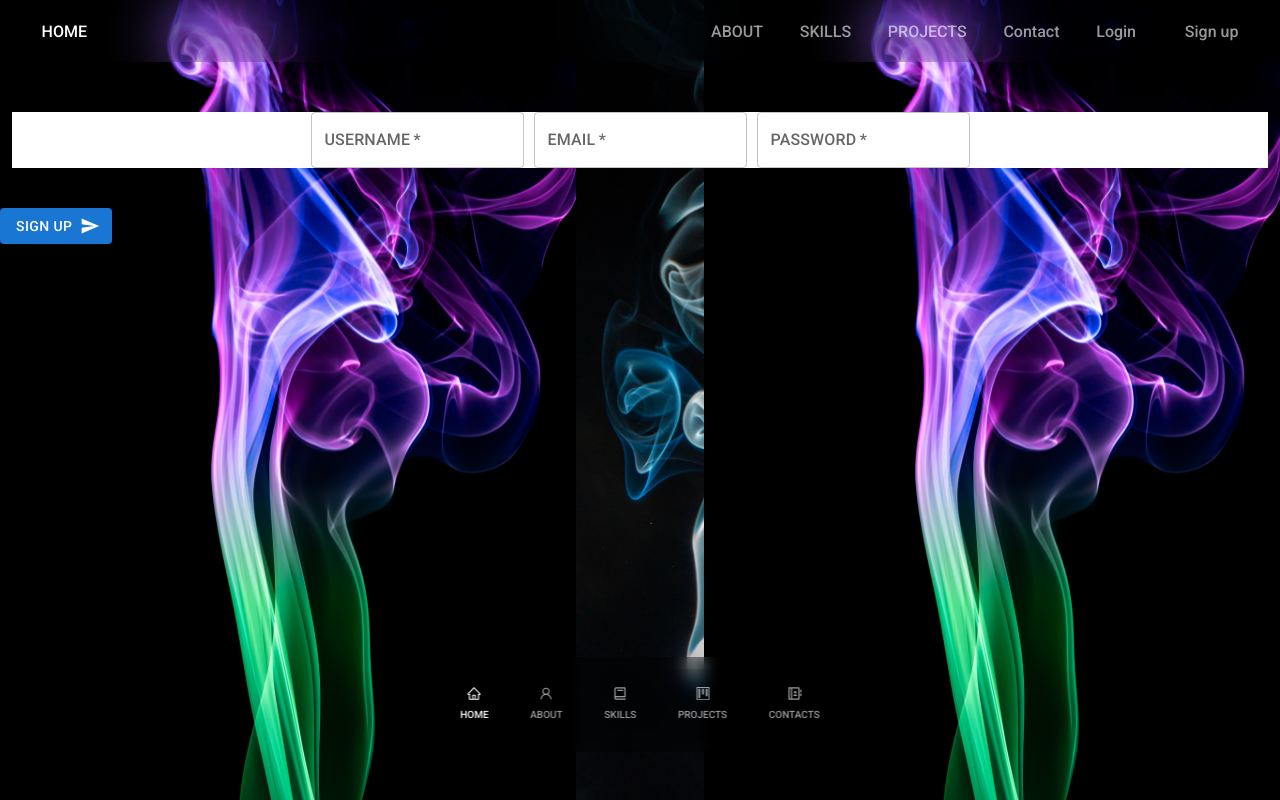
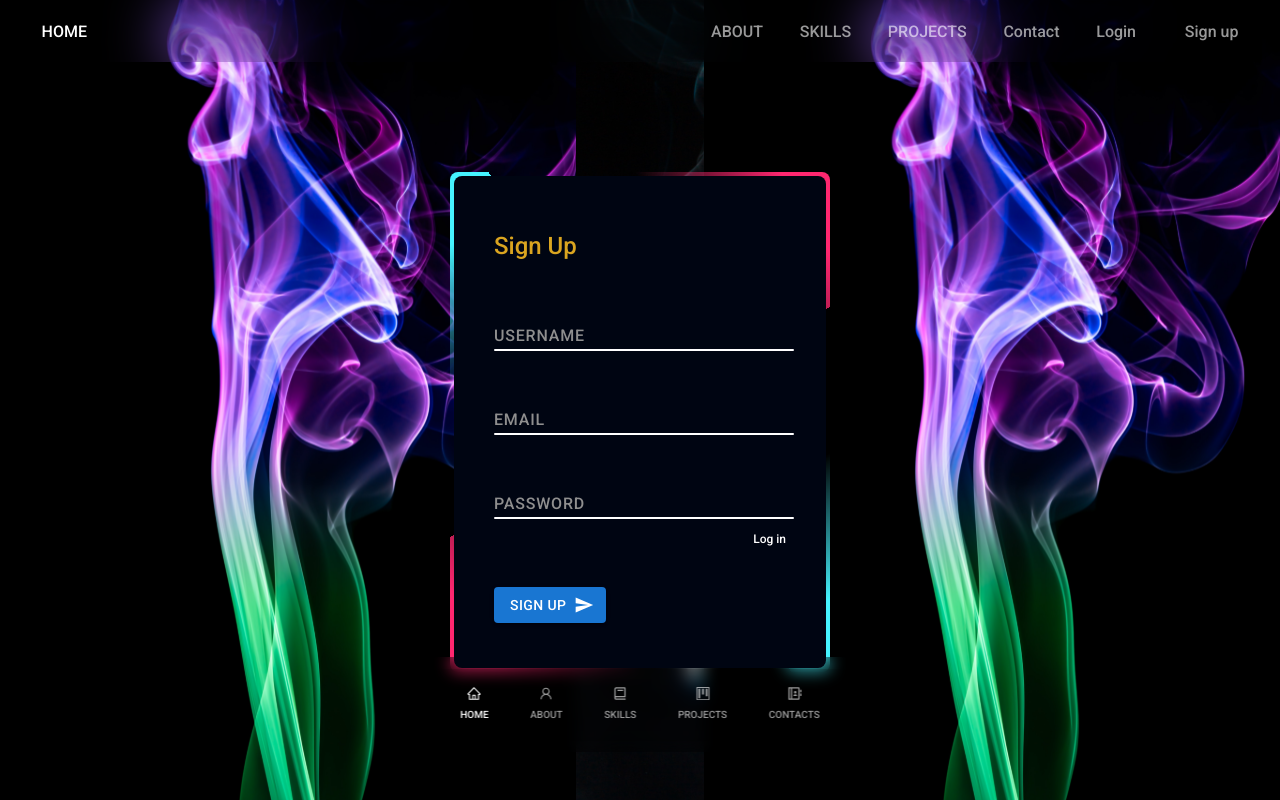
Before and after one commit to Lucky-Yadav/Lucky-Yadav, a React (Create React App) app in the folder Portfolio/: page /Signup in a window 1280 px wide. Built offline with nearby package versions, Linux system fonts and the light colour scheme.

Commit message:
Update Auth and Nav

```diff
--- a/Portfolio/src/components/auth/Auth.css
+++ b/Portfolio/src/components/auth/Auth.css
@@ -16,15 +16,21 @@
     min-height: 90vh;
     /* background: #23242a; */
   }
-  .boxa {
+  .boxa, .boxb {
     position: relative;
     width: 380px;
     height: 420px;
+    /* height: auto; */
     /* background: #1c1c1c; */
     border-radius: 8px;
     overflow: hidden;
   }
-  .boxa::before {
+  .boxb {
+    height: 500px;
+  }
+  .boxa::before,
+  .boxb::before
+   {
     content: '';
     position: absolute;
     top: -50%;
@@ -36,7 +42,13 @@
     transform-origin: bottom right;
     animation: animate1 6s linear infinite;
   }
-  .boxa::after {
+  .boxb::before {
+    height: 500px;
+    animation: animate2 6s linear infinite;
+  }
+  .boxa::after,
+  .boxb::after
+   {
     content: '';
     position: absolute;
     top: -50%;
@@ -49,12 +61,19 @@
     animation: animate1 6s linear infinite;
     animation-delay: -3s;
   }
-  .borderLine {
+  .boxb::after {
+    height: 500px;
+    animation: animate2 6s linear infinite;
+    animation-delay: -3s;
+  }
+  .borderLine, .borderLineB {
     position: absolute;
     top: 0;
     inset: 0;
   }
-  .borderLine::before {
+  .borderLine::before,
+  .borderLineB::before
+   {
     content: '';
     position: absolute;
     top: -50%;
@@ -67,7 +86,13 @@
     animation: animate1 6s linear infinite;
     animation-delay: -1.5s;
   }
-  .borderLine::after {
+  .borderLineB::before {
+    height: 500px;
+    animation: animate2 6s linear infinite;
+    animation-delay: -1.5s;
+  }
+  .borderLine::after,
+  .borderLineB::after {
     content: '';
     position: absolute;
     top: -50%;
@@ -80,6 +105,11 @@
     animation: animate1 6s linear infinite;
     animation-delay: -4.5s;
   }
+  .borderLineB::after {
+    height: 500px;
+    animation: animate2 6s linear infinite;
+    animation-delay: -4.5s;
+  }
   @keyframes animate1 {
     0%{
         transform: rotate(0deg);
@@ -88,10 +118,21 @@
         transform: rotate(-360deg);
     }
   }
-  .boxa form {
+  @keyframes animate2 {
+    0%{
+        transform: rotate(0deg);
+    }
+    100%{
+        transform: rotate(360deg);
+    }
+  }
+  .boxa form,
+  .boxb form {
     position: absolute;
     inset: 4px;
-    background: #222;
+    /* background: #222; */
+    /* background: #2c4c9c; */
+    background: #000512;
     padding: 50px 40px;
     border-radius: 8px;
     z-index: 2;
@@ -167,7 +208,7 @@
  {
     color: #fff;
 }
-.boxa form input[type="submit"] {
+.boxa .boxb form input[type="submit"] {
     border: none;
     outline: none;
     padding: 9px 25px;
@@ -178,5 +219,4 @@
     font-weight: 600;
     width: 100px;
     margin-top: 10px;
-
 }
--- a/Portfolio/src/components/auth/Login.jsx
+++ b/Portfolio/src/components/auth/Login.jsx
@@ -38,13 +38,18 @@ const Login = () => {
       method: "post",
       url: "https://ideotic-backend-gilt.vercel.app/users/signin",
       data: loginData,
-    }).then((res) => {
+    })
+      .then((res) => {
         //dispatch an action to change the login state after a successful login
         dispatch(sucessLogin(res.data));
         let token = res.data.token;
         //store the login data in localstorage
         localStorage.setItem("logindata", JSON.stringify(loginData));
         console.log(res, token);
+      })
+      .catch((err) => {
+        console.log(err.response.data.message);
+        alert(err.response.data.message);
       });
   };
   //check if the user is already logged in and redirect if true
@@ -66,21 +71,12 @@ const Login = () => {
                   name={el}
                   id={el}
                   required
+                  type={el}
                 />
                 <span>{el.toLocaleUpperCase()}</span>
                 <i></i>
               </div>
             ))}
-            {/* <div className="inputBox">
-              <input type="text" required="required" />
-              <span>Email</span>
-              <i></i>
-            </div>
-            <div className="inputBox">
-              <input type="password" required="required" />
-              <span>Password</span>
-              <i></i>
-            </div> */}
             <div className="links">
               <Link>Forgot Password</Link>
               <Link>Sign up</Link>
@@ -89,8 +85,7 @@ const Login = () => {
             <div className="button">
               <br />
               <Button
-                type="submit"
-                value="login"
+                // type="submit"
                 onClick={handlelogin}
                 variant="contained"
                 endIcon={<SendIcon />}
--- a/Portfolio/src/components/auth/Signup.jsx
+++ b/Portfolio/src/components/auth/Signup.jsx
@@ -8,6 +8,7 @@ import { useDispatch } from "react-redux";
 import { loginloading, sucessLogin } from "../../store/auth/action";
 import { useSelector } from "react-redux";
 import { Navigate } from "react-router-dom";
+import { Link } from "react-router-dom";
 import "./Auth.css";
 
 const Signup = () => {
@@ -40,9 +41,14 @@ const Signup = () => {
       method: "post",
       url: "https://ideotic-backend-gilt.vercel.app/users/signup",
       data: loginData,
-    }).then((res) => {
+    })
+      .then((res) => {
         // call the sucessLogin action and pass the token as an argument
         dispatch(sucessLogin(res.data.token));
+      })
+      .catch((err) => {
+        console.log(err.response.data.message);
+        alert(err.response.data.message);
       });
   };
   // if the token exists, navigate to the homepage
@@ -52,24 +58,33 @@ const Signup = () => {
   // render the login form and the login button
   return (
     <div>
-      <div className="div">
+      <div className="login_body">
+        <div className="boxb">
+          <span className="borderLineB"></span>
+          <form action="">
+            <h2>Sign Up</h2>
             {Object.keys(loginData).map((el) => (
-          <TextField
-            key={el}
+              <div className="inputBox" key={el}>
+                <input
                   value={loginData[el]}
                   onChange={handlechange}
                   name={el}
                   id={el}
-            label={el.toLocaleUpperCase()}
-            variant="outlined"
                   required
                 />
+                <span>{el.toLocaleUpperCase()}</span>
+                <i></i>
+              </div>
             ))}
+            <div className="links">
+              <Link></Link>
+              <Link>Log in</Link>
             </div>
-
+            {/* <input type="submit" value="login" /> */}
             <div className="button">
               <br />
               <Button
+                // type="submit"
                 onClick={handlelogin}
                 variant="contained"
                 endIcon={<SendIcon />}
@@ -77,6 +92,9 @@ const Signup = () => {
                 {token ? "log out" : "Sign up"}
               </Button>
             </div>
+          </form>
+        </div>
+      </div>
     </div>
   );
 };
--- a/Portfolio/src/components/topbar/Topbar.jsx
+++ b/Portfolio/src/components/topbar/Topbar.jsx
@@ -112,6 +112,8 @@ const Topbar = () => {
             <p className="p2">Contact</p>
           </a>
           {token ? (
+            <div className="registration">
+              <Link>
                 <Box
                   onClick={handlelogout}
                   style={{ cursor: "pointer" }}
@@ -119,6 +121,8 @@ const Topbar = () => {
                 >
                   Log Out
                 </Box>
+              </Link>
+            </div>
           ) : (
             <div className="registration">
               <Link
```
Lines whose indentation alone changed are shown as unchanged.
